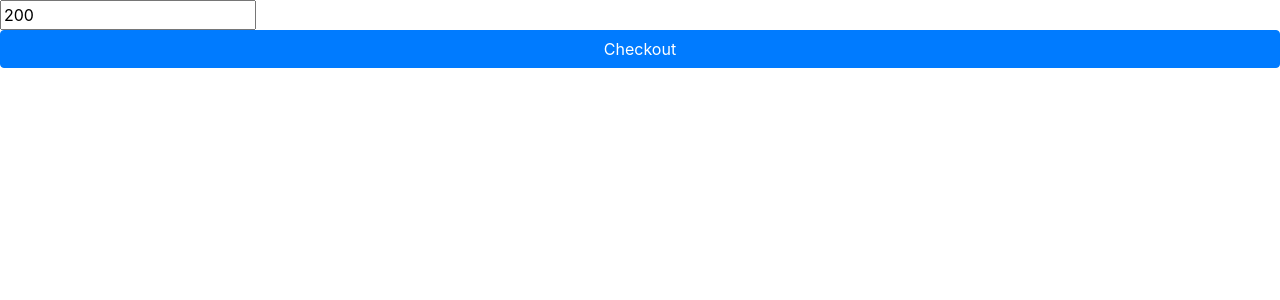
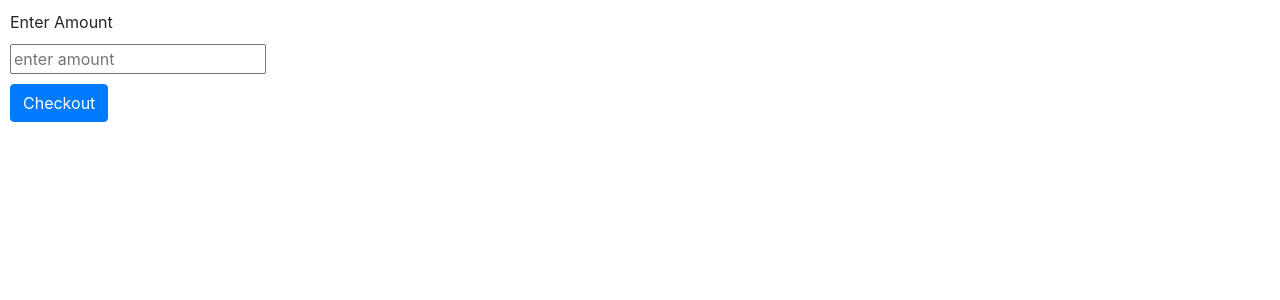
Before and after one commit to srajsonu/ROIIM, a Django app: page /dashboard/ in a window 1280 px wide. Shown: the part 56-356 px from the top of the page. Run offline with Django 3.2, Linux system fonts and the light colour scheme; some libraries are stand-ins or nearby versions.

Commit message:
payment service improved

```diff
--- a/checkout/views.py
+++ b/checkout/views.py
@@ -1,6 +1,7 @@
 from django.contrib.auth.decorators import login_required
 from django.contrib.auth.models import User
 from django.shortcuts import render
+
 
 # Create your views here.
 
@@ -10,7 +11,7 @@ def checkout(request):
     user = User.objects.get(username=username)
     print(username, user.first_name, user.last_name, user.email)
     context = {
-        'total_amount': 200,
+        'total_amount': 100,
         'first_name': user.first_name,
         'last_name': user.last_name,
         'email': user.email
--- a/templates/dashboard.html
+++ b/templates/dashboard.html
@@ -1,10 +1,11 @@
 {% extends 'base.html' %}
 
 {% block content %}
-    <div> {{ user.username }}</div>
-    <form method="post" action="{% url 'checkout:checkout' %}">
+    <form method="POST" action="{% url 'checkout:checkout' %}">
     {% csrf_token %}
-    <input type="number" id="amount" name="amount" placeholder="enter amount" value="200">
-    <input type="submit" name="submit" value="Checkout" class="btn btn-primary btn-block">
+        <p style="margin:10px 10px auto">Enter Amount</p>
+{#        {{ checkout_form.as_p }}#}
+        <input type="number" id="amount" name="amount" placeholder="enter amount" value="{{ form_amount }}" style="margin:10px 10px auto"> <br>
+        <input type="submit" name="submit" value="Checkout" style="margin:10px 10px auto" class="btn btn-primary" onclick="{% url 'checkout:checkout' %}">
     </form>
 {% endblock %}
--- a/users/forms.py
+++ b/users/forms.py
@@ -8,3 +8,9 @@ class UserForm(forms.ModelForm):
     class Meta():
         model = User
         fields = ('first_name', 'last_name', 'username', 'email', 'password')
+
+class CheckoutForm(forms.Form):
+    amount = forms.IntegerField()
+
+    class Meta():
+        fields = ['amount']
--- a/users/urls.py
+++ b/users/urls.py
@@ -3,7 +3,7 @@ from . import views
 
 app_name = 'user'
 urlpatterns = [
-    path('dashboard/', views.dashboard, name='index'),
+    path('dashboard/', views.dashboard, name='dashboard'),
     path('register/', views.register, name='register'),
     path('', views.signin, name='user_login'),
     path('logout/', views.signout, name='user_logout'),
--- a/users/views.py
+++ b/users/views.py
@@ -4,13 +4,16 @@ from django.http import HttpResponse
 from django.shortcuts import render, redirect
 
 # Create your views here.
-from users.forms import UserForm
+from users.forms import UserForm, CheckoutForm
 
 
 def dashboard(request):
     if request.method == 'POST':
-        amount = request.POST['amount']
-        print(amount)
+        checkout_form = CheckoutForm(request.POST)
+        if checkout_form.is_valid():
+            amount = checkout_form.cleaned_data['amount']
+            print('amount....', amount)
+            return render(request, 'checkout.html', {'amount': amount})
     return render(request, 'dashboard.html')
 
 
@@ -40,9 +43,10 @@ def signin(request):
         if user:
             if user.is_active:
                 login(request, user)
-                return redirect('user:index')
+                return redirect('checkout:checkout')
             else:
                 return HttpResponse('Your account is not active')
+        return render(request, 'signin.html')
     else:
         return render(request, 'signin.html')
 
```
Also changed, not shown: templates/checkout.html (+3 -6 lines), db.sqlite3.
